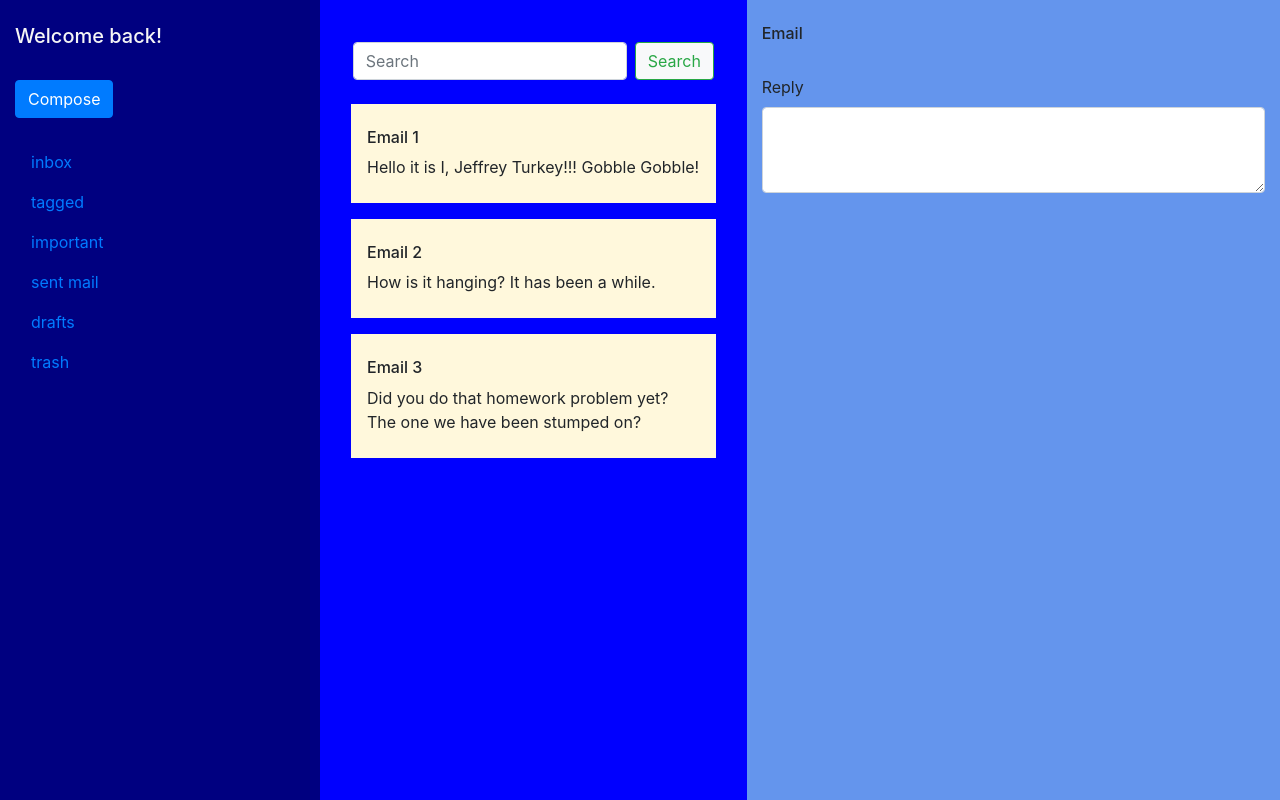
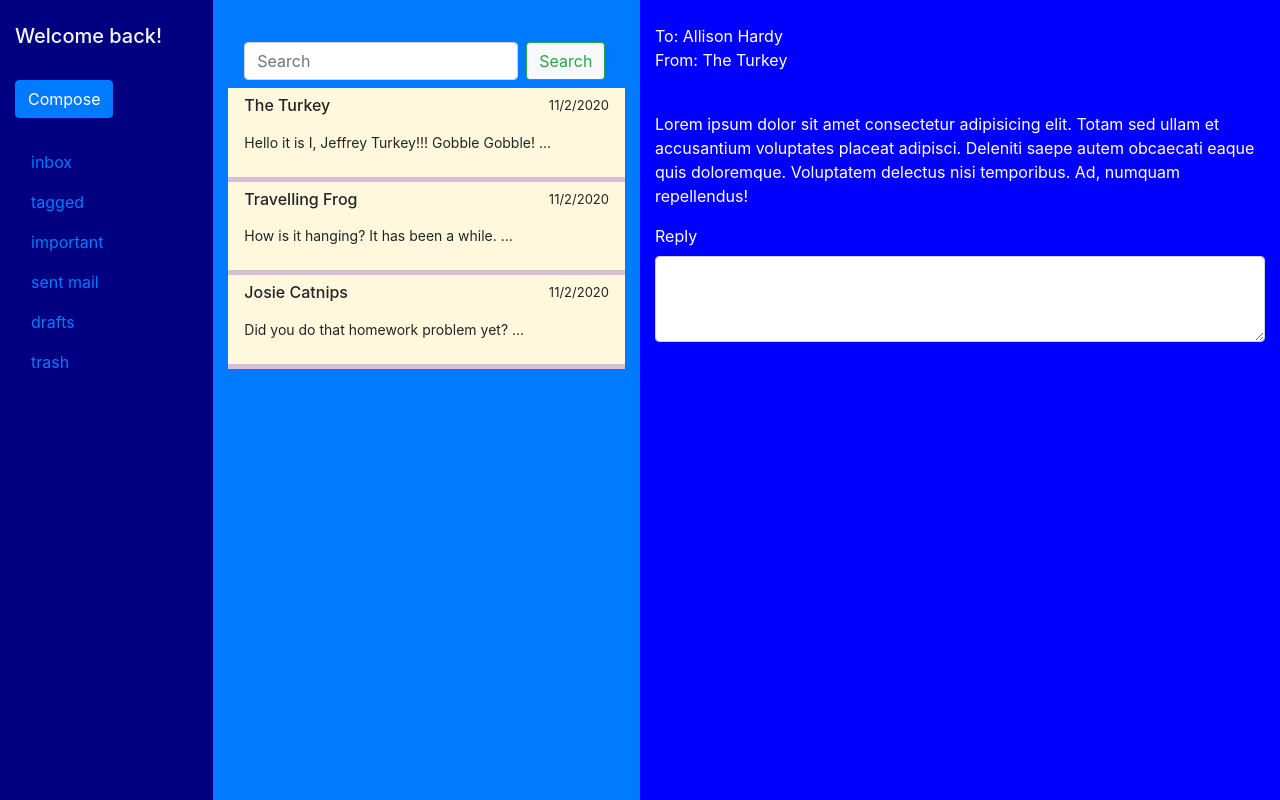
Before and after one commit to crabbyroboto/Allison-Hardy-Cohort209-Email-Template, a plain HTML site: page index.html in a window 1280 px wide. Drawn offline with nearby package versions, Linux system fonts and the light colour scheme.

Commit message:
final commit

```diff
--- a/index.html
+++ b/index.html
@@ -8,9 +8,9 @@
     <link rel="stylesheet" href="styles.css">
 </head>
 <body>
-    <div class="container-fluid">
+    <div class="container-fluid overflow-hidden">
         <div class="row">
-          <div class="col-md-3 d-none d-sm-block vh-100 cell1">
+          <div class="col-md-2 cell1 vh-100">
             <h5 class = "py-4 welcome">Welcome back!</h5>
             <button type="button" class="btn btn-primary">Compose</button>
             <ul class="nav flex-column py-4">
@@ -34,30 +34,36 @@
               </li>
             </ul>
           </div>
-          <div class="col-md-4 vh-100 py-4 overflow-hidden cell2">
+          <div class="col-md-4 cell2 py-4">
 
-            <nav class="navbar navbar-light justify-content-center nav1">
+            <nav class="navbar navbar-light justify-content-start nav1">
               <a class="navbar-brand"></a>
               <form class="form-inline">
                 <input class="form-control mr-sm-2" type="search" placeholder="Search" aria-label="Search">
                 <button class="btn btn-outline-success my-2 my-sm-0 bg-light" type="submit">Search</button>
               </form>
             </nav>
-            <div class= "px-3 py-2 m-3 email">
-              <p><h6>Email 1</h6>
-              Hello it is I, Jeffrey Turkey!!! Gobble Gobble!</p>
+            <div class= "px-3 py-2 email">
+              <div class = "header"><h6>The Turkey</h6><p class = "date">11/2/2020</p></div>
+              <p>Hello it is I, Jeffrey Turkey!!! Gobble Gobble! ...</p>
             </div>
-            <div class= "px-3 py-2 m-3 email">
-              <p><h6>Email 2</h6>
-              How is it hanging? It has been a while.</p>
+            <div class= "px-3 py-2 email">
+              <div class = "header"><h6>Travelling Frog</h6><p class = "date">11/2/2020</p></div>
+              How is it hanging? It has been a while. ...</p>
             </div>
-            <div class= "px-3 py-2 m-3 email">
-              <p><h6>Email 3</h6>
-              Did you do that homework problem yet? The one we have been stumped on?</p>
+            <div class= "px-3 py-2 email">
+              <div class = "header"><h6>Josie Catnips</h6><p class = "date">11/2/2020</p></div>
+              <p>Did you do that homework problem yet? ...</p>
             </div>
           </div>
-          <div class="col-md-5 d-none d-sm-block vh-100 cell3">
-            <h6 class = "py-4">Email</h6>
+          <div class="col-md-6 vh-100 cell3">
+            <div>
+
+              <p class = "py-4">To: Allison Hardy <br>
+                 From: The Turkey</p>
+              <p>Lorem ipsum dolor sit amet consectetur adipisicing elit. Totam sed ullam et accusantium voluptates placeat adipisci. Deleniti saepe autem obcaecati eaque quis doloremque. Voluptatem delectus nisi temporibus. Ad, numquam repellendus!</p>
+            </div>
+
           <form class = "align-bottom">
             <div class="form-group">
               <label for="reply">Reply</label>
--- a/styles.css
+++ b/styles.css
@@ -4,20 +4,43 @@
 }
 
 .cell2 {
-    background-color: blue;
+    background-color: #007bff;
 }
 
 .cell3 {
-    background-color: cornflowerblue;
+    background-color: blue;
+    color: white;
+}
+
+.date {
+    font-size: 13px;
 }
 
 .email {
     background-color: cornsilk;
+    border-bottom: 5px solid thistle;
+    cursor: pointer;
+    font-size: 14px;
+
+
+
+}
+
+.email:hover {
+    box-shadow: 0px 5px 15px 0px blue;
+    background-color: whitesmoke;
+}
+
+
+.header {
+    display: flex;
+    font-size: 14px;
+    justify-content: space-between;
 
 }
 
 .nav1 {
-    background-color: blue;
+    background-color: #007bff;
 }
 
 .welcome {
```
